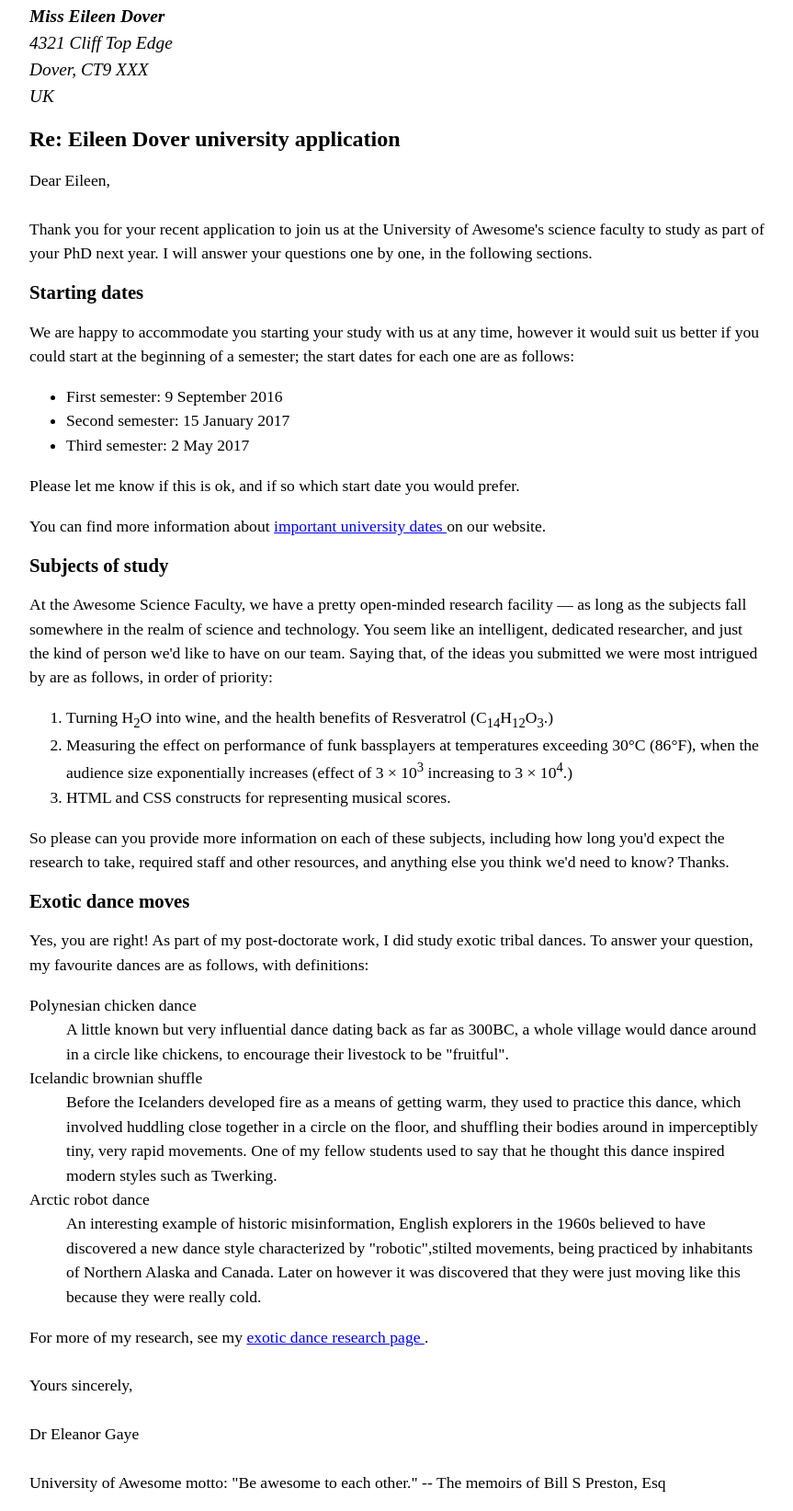
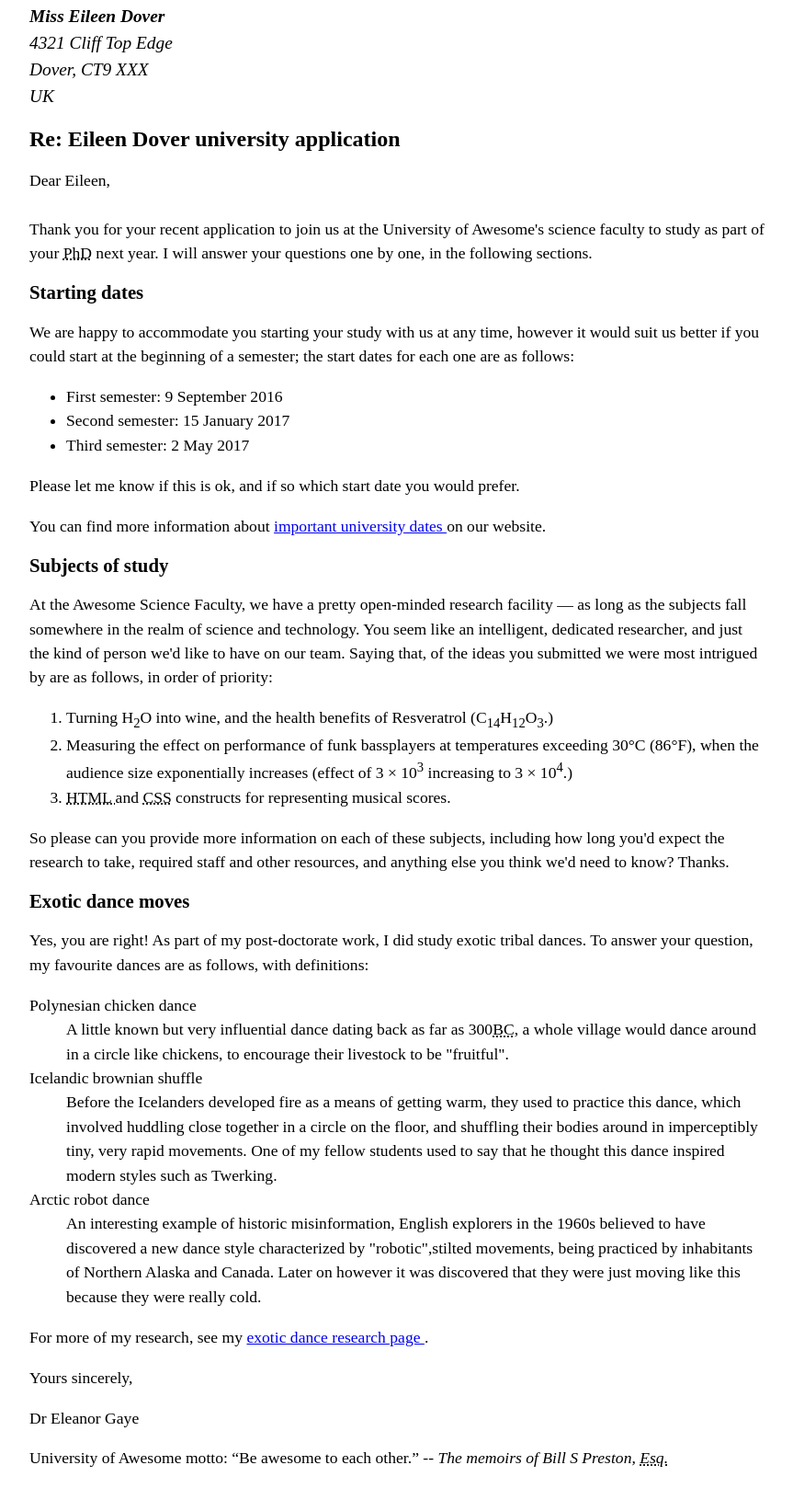
Before and after one commit to radams42/TCSS-460, a plain HTML site: page letter.html in a window 1280 px wide. Shown: the part 285-1928 px from the top of the page at 92% size, without its empty margins (208-1071 px from the left). After the commit the page ends 1901 px from the top, so only its background shows below. Drawn offline with Linux system fonts and the light colour scheme.

Commit message:
Last Stages

```diff
--- a/letter.html
+++ b/letter.html
@@ -13,7 +13,7 @@
   <body>
 <address class="sender-column">
 <p>
-  <b>Dr. Eleanor Gaye </b> </br>
+  <strong>Dr. Eleanor Gaye </strong> </br>
   Awesome Science faculty </br>
   University of Awesome </br>
   Bobtown, CA 99999,  </br>
@@ -25,7 +25,7 @@
 </address>
 <address>
 <p>
-  <b>Miss Eileen Dover</b> </br>
+  <strong>Miss Eileen Dover</strong> </br>
   4321 Cliff Top Edge </br>
   Dover, CT9 XXX </br>
   UK  </br>
@@ -36,7 +36,7 @@
 
 <p>Dear Eileen, </br>
 </br>
-  Thank you for your recent application to join us at the University of Awesome's science faculty to study as part of your <abbr>PhD </abbr> next year.
+  Thank you for your recent application to join us at the University of Awesome's science faculty to study as part of your <abbr title="Doctor of Philosophy">PhD</abbr> next year.
   I will answer your questions one by one, in the following sections.
 </br>
 </p>
@@ -61,7 +61,7 @@
 <ol>
   <li>Turning H<sub>2</sub>O into wine, and the health benefits of Resveratrol (C<sub>14</sub>H<sub>12</sub>O<sub>3</sub>.) </li>
   <li>Measuring the effect on performance of funk bassplayers at temperatures exceeding 30°C (86°F), when the audience size exponentially increases (effect of 3 × 10<sup>3</sup> increasing to 3 × 10<sup>4</sup>.) </li>
-  <li><abbr>HTML</abbr> and <abbr>CSS</abbr> constructs for representing musical scores.</li>
+  <li><abbr title="HyperText Markup Language">HTML </abbr>and <abbr title="Cascading Style Sheets">CSS</abbr> constructs for representing musical scores.</li>
 </ol>
 </p>
 <p>So please can you provide more information on each of these subjects, including how long you'd expect the research to take, required staff and other resources, and anything else you think we'd need to know? Thanks.
@@ -72,7 +72,7 @@
 <p>Yes, you are right! As part of my post-doctorate work, I did study exotic tribal dances. To answer your question, my favourite dances are as follows, with definitions:</p>
 <dl>
   <dt>Polynesian chicken dance </dt>
-  <dd>A little known but very influential dance dating back as far as 300<abbr>BC</abbr>, a whole village would dance around in a circle like chickens,
+  <dd>A little known but very influential dance dating back as far as 300<abbr title="Before Christ">BC</abbr>, a whole village would dance around in a circle like chickens,
     to encourage their livestock to be "fruitful". </dd>
   <dt>Icelandic brownian shuffle </dt>
   <dd>Before the Icelanders developed fire as a means of getting warm, they used to practice this dance, which involved huddling close together in a circle on the floor,
@@ -81,14 +81,13 @@
   <dd>An interesting example of historic misinformation, English explorers in the 1960s believed to have discovered a new dance style characterized by "robotic",stilted movements,
      being practiced by inhabitants of Northern Alaska and Canada. Later on however it was discovered that they were just moving like this because they were really cold. </dd>
 </dl>
-<p>For more of my research, see my
+<p>
+  For more of my research, see my
   <a href="https://example.com" > exotic dance research page </a> .
-</br>
-</br>
-Yours sincerely, </br>
-</br>
-<abbr>Dr </abbr> Eleanor Gaye </br>
-</br>
-University of Awesome motto: "Be awesome to each other." -- The memoirs of Bill S Preston, Esq
+ </p>
+  <p>Yours sincerely, </p>
+  <p>Dr Eleanor Gaye </p>
+<p>University of Awesome motto: <q>Be awesome to each other.</q> -- <cite>The memoirs of Bill S Preston, <abbr title="Esquire">Esq.</abbr> </cite>
+</p>
   </body>
 </html>
```
